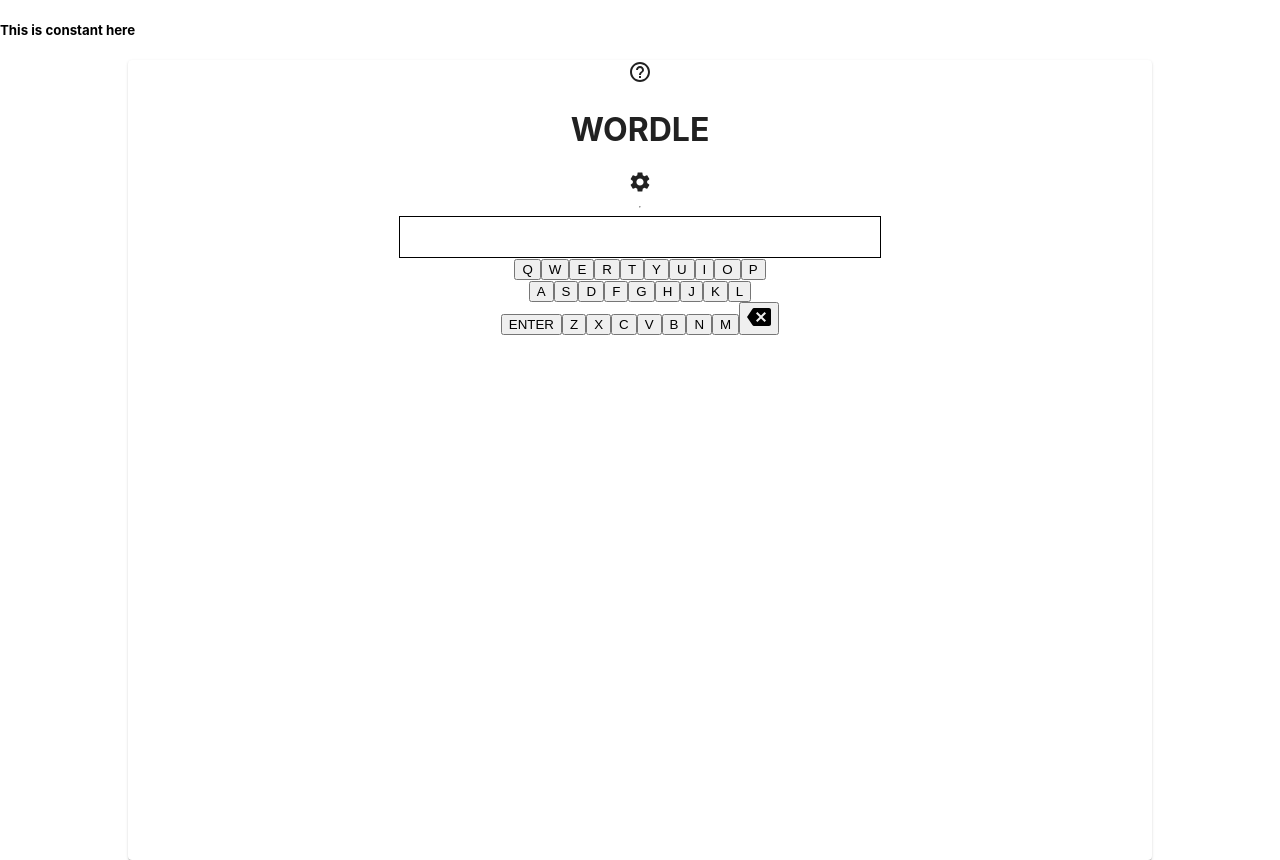
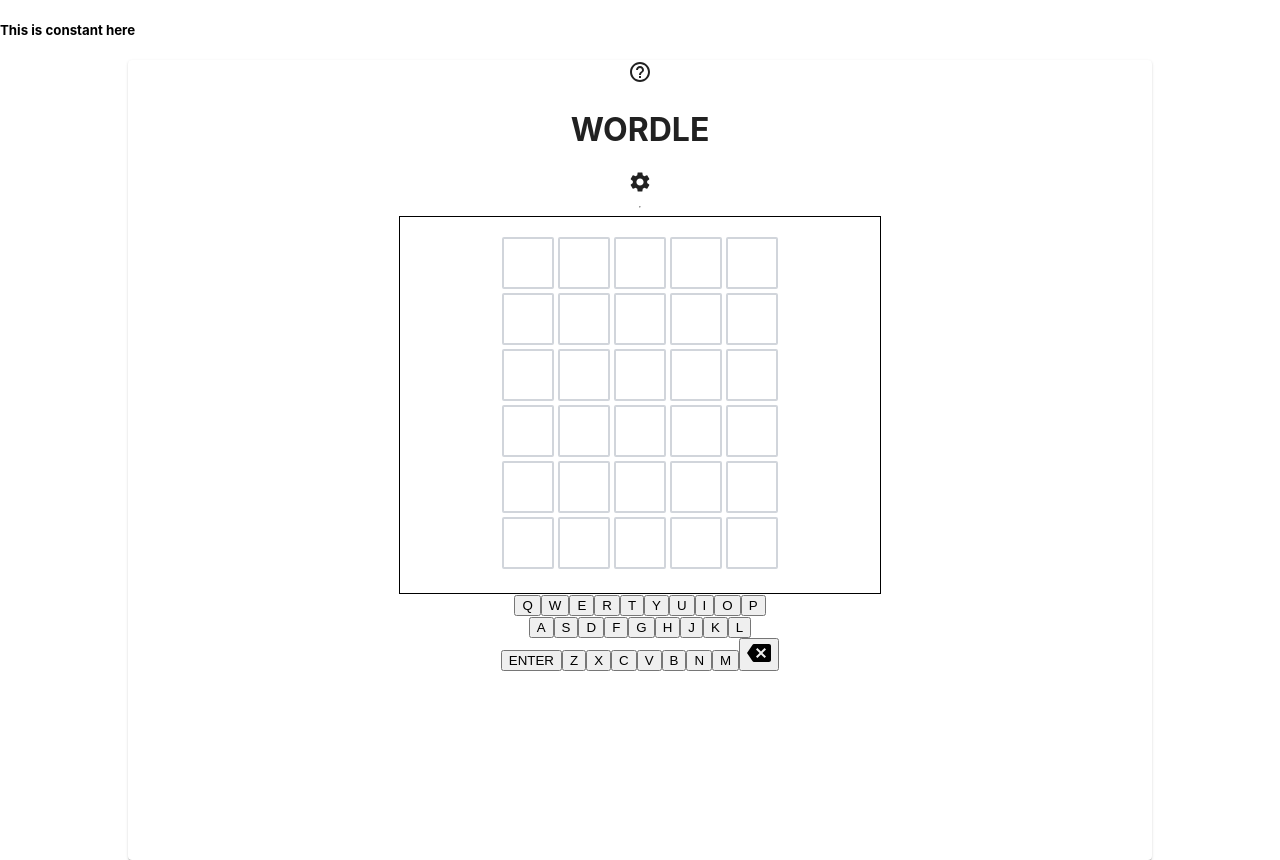
Before and after one commit to ThirdRockEngineering/Wrdl3, a React (Create React App) app in the folder client/: page /soloGame in a window 1280 px wide. Built offline with nearby package versions, Linux system fonts and the light colour scheme; what ipfs-core would draw is missing.

Commit message:
Letterbox updated to MUI

```diff
--- a/client/src/components/soloGameComponents/Board.js
+++ b/client/src/components/soloGameComponents/Board.js
@@ -112,6 +112,7 @@
   return (
     // <div className="px-10 py-5 grid gap-y-1 items-center w-100 justify-center">
     <Box sx={{
+      display: "grid",
       alignSelf: "center",
       width: "25rem",
       pl : "2.5rem",
@@ -129,7 +130,8 @@
           <Box sx={{
             gap: "0.25rem",
             width: "fit-content",
-            display: "flex"
+            display: "flex",
+            alignContent: "center"
           }}>
             {row.map((value, key) => (
               <LetterBox key={key} value={value[0]} state={value[1]} pos={key} />
--- a/client/src/components/soloGameComponents/Box.js
+++ b/client/src/components/soloGameComponents/Box.js
@@ -1,28 +1,64 @@
 import { useEffect, useState } from "react";
 import BackspaceIcon from "@mui/icons-material/Backspace";
+import Box from "@mui/material/Box"
 
 function LetterBox(props) {
-  const [state, setState] = useState("text-black border-2 border-gray-300 dark:bg-zinc-800 dark:text-white rounded");
+  let defaultStyle ={
+    color: "rgb(0 0 0)",
+    border: "2px solid rgb(209 213 219)",
+    borderRadius: "0.25rem"
+  }
+  // const [state, setState] = useState("text-black border-2 border-gray-300 dark:bg-zinc-800 dark:text-white rounded");
+  const [state, setState] = useState(defaultStyle)
 
   useEffect(() => {
     setTimeout(() => {
       if (props.state === "C")
-        setState("bg-correct text-white");
+        // setState("bg-correct text-white");
+        setState({
+          backgroundColor: "#20AA57",
+          color: "white",
+          border: "2px solid #20AA57"
+        })
       if (props.state === "E")
-        setState("bg-exist text-white");
+        // setState("bg-exist text-white");
+        setState({
+          backgroundColor: "#E5B22D",
+          color: "white",
+          border: "2px solid #E5B22D"
+        })
       if (props.state === "N")
-        setState("bg-wrong text-white dark:bg-gray-600");
+        // setState("bg-wrong text-white dark:bg-gray-600");
+        setState({
+          backgroundColor: "#989898",
+          color: "white",
+          border: "2px solid #989898"
+        })
     }, 125 * props.pos);
   }, [props.state]);
 
   return (
-    <div
-      className={
-        "h-12 w-12 sm:w-14 sm:h-14 grid place-items-center p-0 m-0 font-bold text-2xl rounded-sm " + state
-      }
-    >
+    // <div
+    //   className={
+    //     "h-12 w-12 sm:w-14 sm:h-14 grid place-items-center p-0 m-0 font-bold text-2xl rounded-sm " + state
+    //   }
+    // >
+    <Box sx={{
+      ...state,
+      display: "grid",
+      height: "3rem",
+      width: "3rem",
+      placeItems: "center",
+      padding: "0px",
+      margin: "0px",
+      fontWeight: "700",
+      fontSize: "1.5rem",
+      lineHeight: "2rem",
+      borderRadius: "0.125rem"
+    }}>
       {props.value === "DEL" ? <BackspaceIcon /> : props.value}
-    </div>
+    </Box>
+    // </div>
   );
 }
 
```
